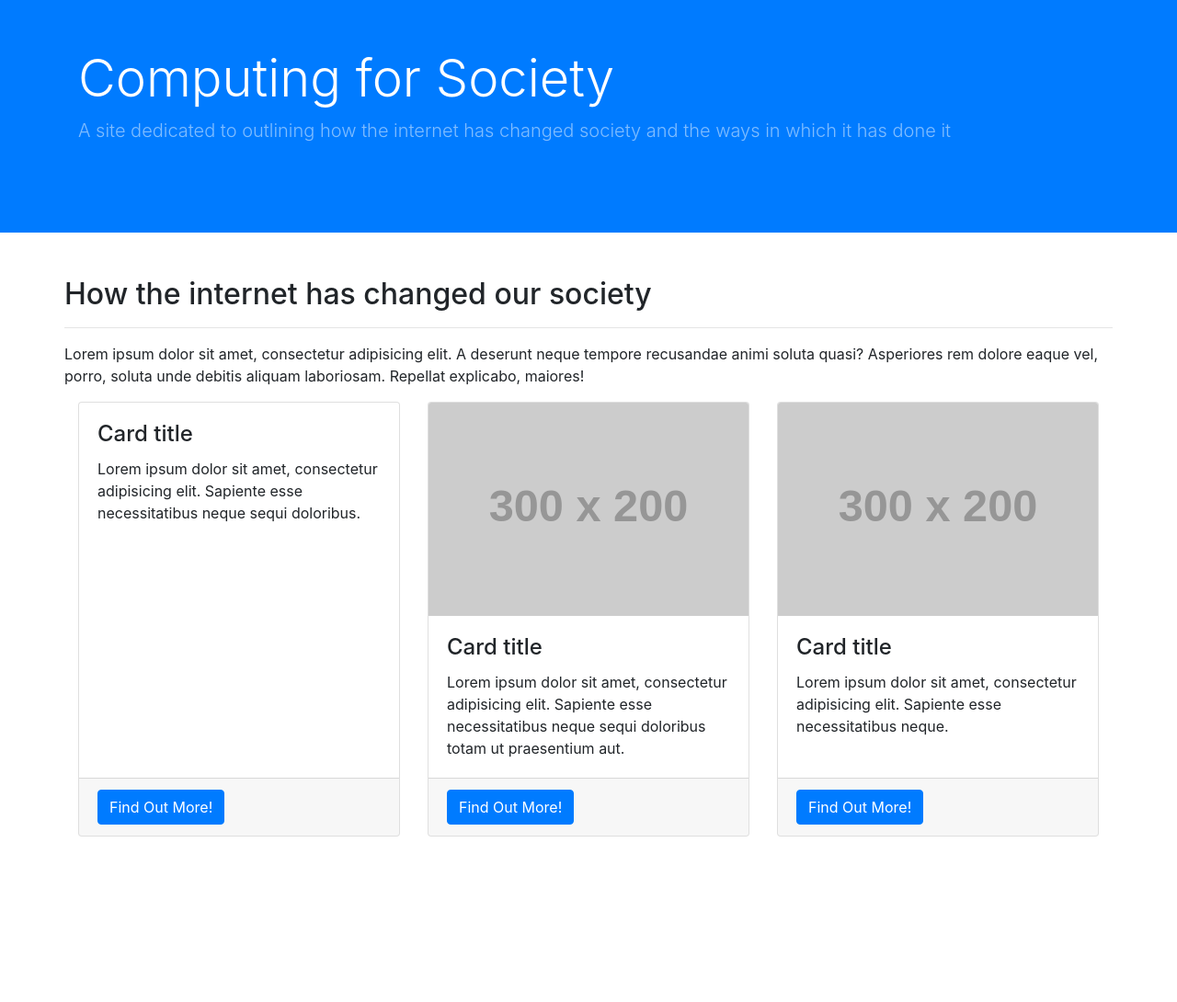
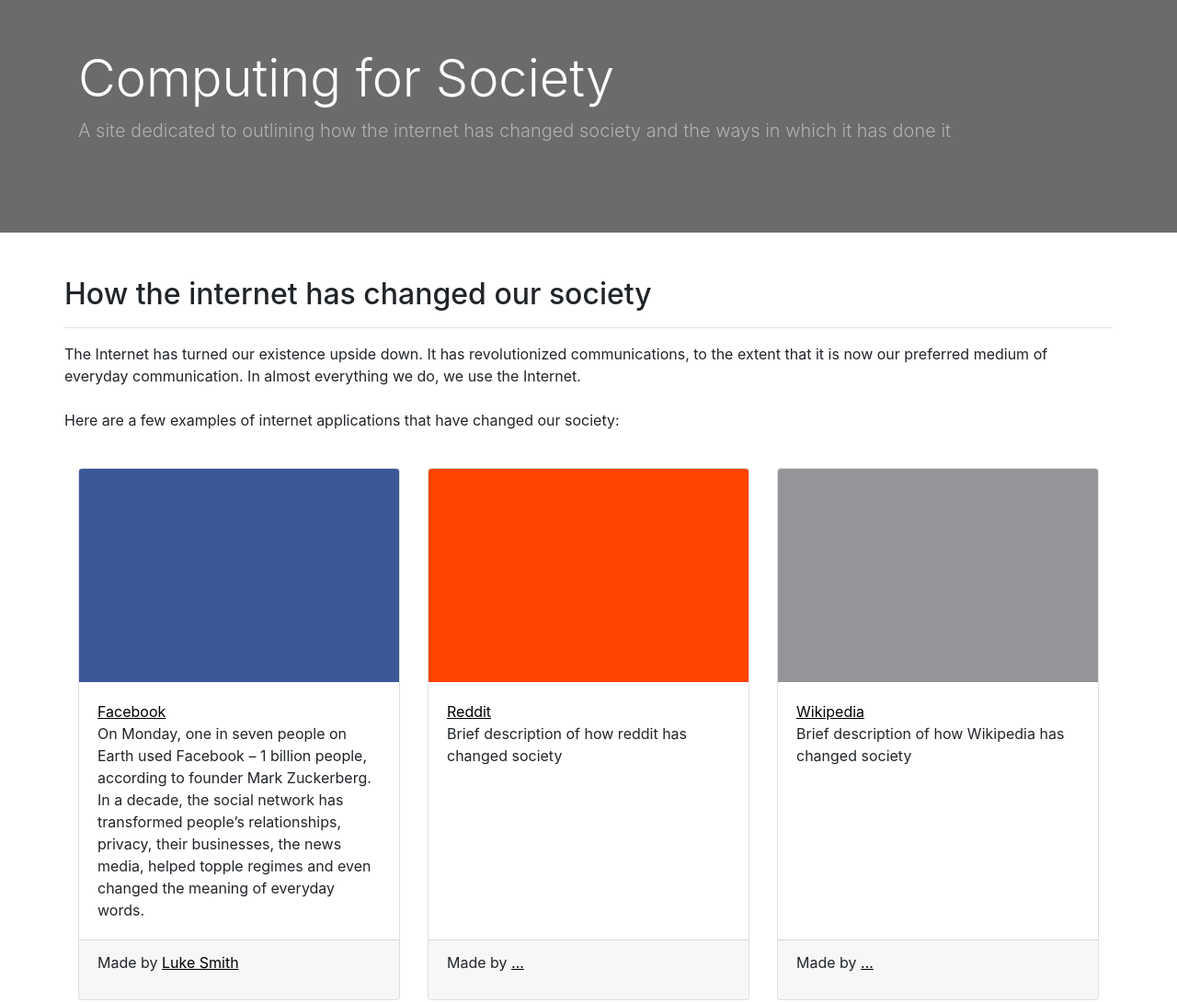
Before and after one commit to g0rdonL/ComputingForSociety, a website: page index.html in a window 1280 px wide. Shown: the part 100-1190 px from the top of the page at 92% size. Before the commit the page ends 1058 px from the top, so only its background shows below. Drawn offline with Linux system fonts and the light colour scheme; placeholder pictures from the web are drawn by us.

Commit message:
prelim. index page completed

```diff
--- a/css/business-frontpage.css
+++ b/css/business-frontpage.css
@@ -7,6 +7,28 @@
   padding-top: 56px;
 }
 
-.container{
-  background-color: ;
+header{
+  background-color: #6b6b6b;
 }
+
+header .lead{
+	color: #b0b0b0;
+}
+
+#box-facebook{
+	background-color: #3b5998
+}
+
+#page-links a{
+	color: black;
+	text-decoration: underline;
+}
+
+#page-links a:hover{
+	color: black;
+}
+
+.card-title{
+	font-size: 2vh;
+
+}
--- a/index.html
+++ b/index.html
@@ -30,12 +30,12 @@
   </nav>
 
   <!-- Header -->
-  <header class="bg-primary py-5 mb-5">
+  <header class="py-5 mb-5">
     <div class="container h-100">
       <div class="row h-100 align-items-center">
         <div class="col-lg-12">
           <h1 class="display-4 text-white mt-5 mb-2">Computing for Society</h1>
-          <p class="lead mb-5 text-white-50">A site dedicated to outlining how the internet has changed society and the ways in which it has done it</p>
+          <p class="lead mb-5">A site dedicated to outlining how the internet has changed society and the ways in which it has done it</p>
         </div>
       </div>
     </div>
@@ -45,47 +45,68 @@
   <div class="container">
 
     <div class="row">
-      <div class="">
+      <div>
         <h2>How the internet has changed our society</h2>
         <hr>
-        <p>Lorem ipsum dolor sit amet, consectetur adipisicing elit. A deserunt neque tempore recusandae animi soluta quasi? Asperiores rem dolore eaque vel, porro, soluta unde debitis aliquam laboriosam. Repellat explicabo, maiores!</p>
+        <p>The Internet has turned our existence upside down. It has revolutionized communications, to the extent that it is now our preferred medium of everyday communication. In almost everything we do, we use the Internet.
+        <br/>
+        <br/>
+        Here are a few examples of internet applications that have changed our society:
+        <br/>
+        <br/>
+        </p>
       </div>
     </div>
     <!-- /.row -->
 
-    <div class="row">
+    <div class="row" id="page-links">
       <div class="col-md-4 mb-5">
-        <div class="card h-100">
+        <div class="card h-100" id="card-header">
+        <img class="card-img-top" src="assets/images/facebook-thumbnail.png" alt="">
           <div class="card-body">
-            <h4 class="card-title">Card title</h4>
-            <p class="card-text">Lorem ipsum dolor sit amet, consectetur adipisicing elit. Sapiente esse necessitatibus neque sequi doloribus.</p>
+            <a class="card-title" href="facebook.html">Facebook</a>
+            <p class="card-text">On Monday, one in seven people on Earth used Facebook – 1 billion people, according to founder Mark Zuckerberg. In a decade, the social network has transformed people’s relationships, privacy, their businesses, the news media, helped topple regimes and even changed the meaning of everyday words.</p>
           </div>
           <div class="card-footer">
-            <a href="#" class="btn btn-primary">Find Out More!</a>
+
+          	<p> Made by <a href="https://github.com/lukezsmith">Luke Smith</a></p>
           </div>
         </div>
       </div>
       <div class="col-md-4 mb-5">
         <div class="card h-100">
-          <img class="card-img-top" src="http://placehold.it/300x200" alt="">
+          <img class="card-img-top" src="assets/images/reddit-thumbnail.png" alt="">
           <div class="card-body">
-            <h4 class="card-title">Card title</h4>
-            <p class="card-text">Lorem ipsum dolor sit amet, consectetur adipisicing elit. Sapiente esse necessitatibus neque sequi doloribus totam ut praesentium aut.</p>
+            <a class="card-title" href="reddit.html">Reddit</a>
+            <p class="card-text">Brief description of how reddit has changed society</p>
           </div>
           <div class="card-footer">
-            <a href="#" class="btn btn-primary">Find Out More!</a>
+          	<p> Made by <a href="github link">...</a></p>
           </div>
         </div>
       </div>
       <div class="col-md-4 mb-5">
         <div class="card h-100">
-          <img class="card-img-top" src="http://placehold.it/300x200" alt="">
+          <img class="card-img-top" src="assets/images/wiki-thumbnail.png" alt="">
           <div class="card-body">
-            <h4 class="card-title">Card title</h4>
-            <p class="card-text">Lorem ipsum dolor sit amet, consectetur adipisicing elit. Sapiente esse necessitatibus neque.</p>
+            <a class="card-title" href="wikipedia.html">Wikipedia</a>
+			<p class="card-text">Brief description of how Wikipedia has changed society</p>
           </div>
           <div class="card-footer">
-            <a href="#" class="btn btn-primary">Find Out More!</a>
+          	<p> Made by <a href="github link">...</a></p>
+          </div>
+        </div>
+      </div>
+            <div class="col-md-4 mb-5">
+        <div class="card h-100" id="card-header">
+          <img class="card-img-top" src="assets/images/networking-thumbnail.png" alt="">
+          <div class="card-body">
+            <a class="card-title" href="Networking.html">Networking</a>
+			<p class="card-text">Brief description of how Networking has changed society</p>
+          </div>
+          <div class="card-footer">
+
+          	<p> Made by <a href="github link">...</a></p>
           </div>
         </div>
       </div>
```
Also changed, not shown: assets/images/facebook-thumbnail.png (added), assets/images/networking-thumbnail.png (added), assets/images/reddit-thumbnail.png (added), assets/images/wiki-thumbnail.png (added).
